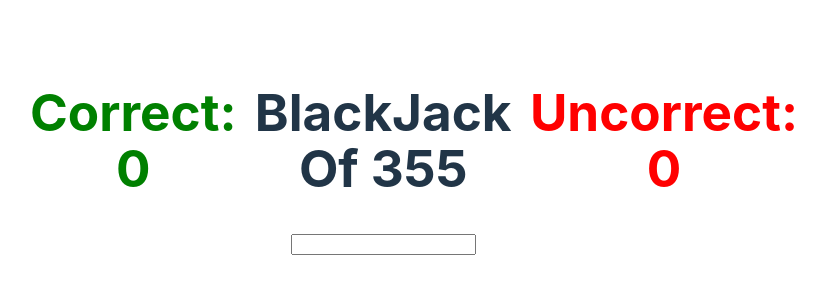
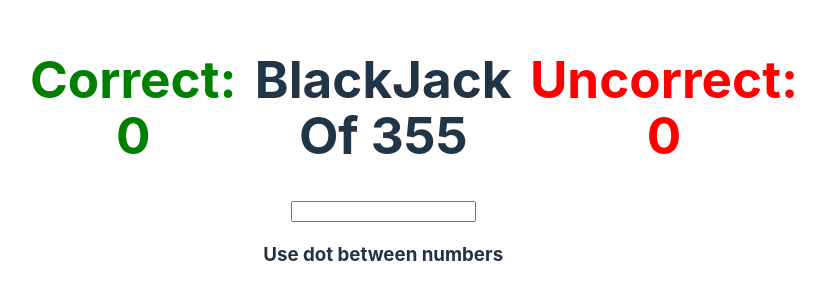
Before and after one commit to BuczekB/dealer-app, a React (Vite) app: page /CountingBJ in a window 1280 px wide. Shown: the part 248-548 px from the top of the page, without its empty margins (226-1051 px from the left). Built offline with nearby package versions, Linux system fonts and the light colour scheme.

Commit message:
add cominicat to use dot between numbers in bj counting card

```diff
--- a/src/CountingBJ.jsx
+++ b/src/CountingBJ.jsx
@@ -167,6 +167,7 @@
       onKeyDown={handleKeyDown}
       value={inputValue}
       ></input>
+      <h3>Use dot between numbers</h3>
       <button className='mobileButton' >CHECK</button>
      </div>
 
```
